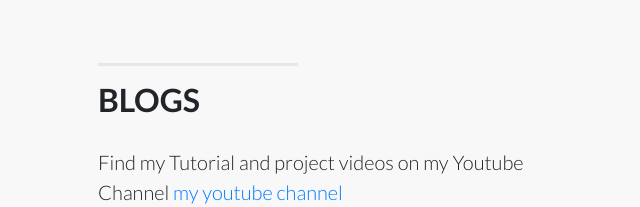
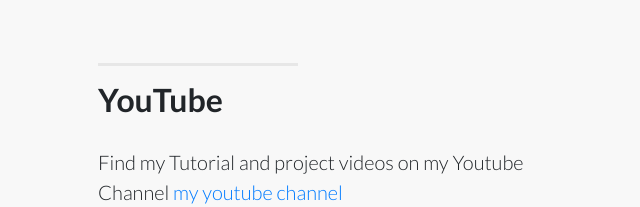
Before and after one commit to sanketgujar/sanketgujar.github.io, a website: page index.html in a window 1280 px wide. Shown: the part 1485-1692 px from the top of the page, 82-722 px from the left. Drawn offline with Linux system fonts and the light colour scheme; a script that the page names is missing.

Commit message:
changed heading of youtube section

```diff
--- a/index.html
+++ b/index.html
@@ -154,7 +154,7 @@
           <div class="col-lg-5 ml-auto">
             <hr class="section-heading-spacer">
             <div class="clearfix"></div>
-            <h2 class="section-heading">BLOGS</h2>
+            <h2 class="section-heading">YouTube</h2>
             <p class="lead">Find my Tutorial and project videos on my
             Youtube Channel <a target="_blank" href="https://www.youtube.com/channel/UCvpIjE_X66JhZcnPFpa0ntQ?view_as=subscriber">my youtube channel</a></p>
           </div>
```
